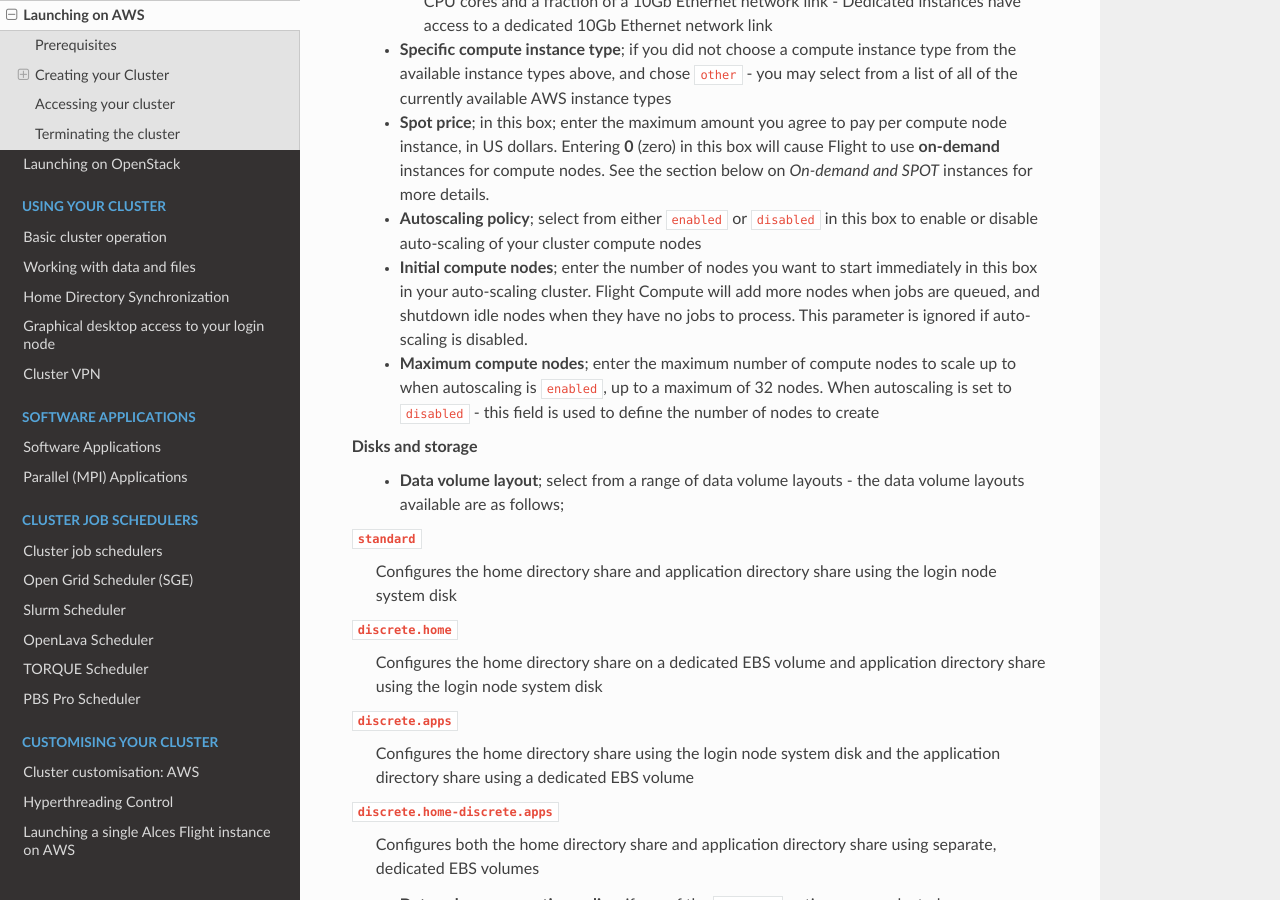
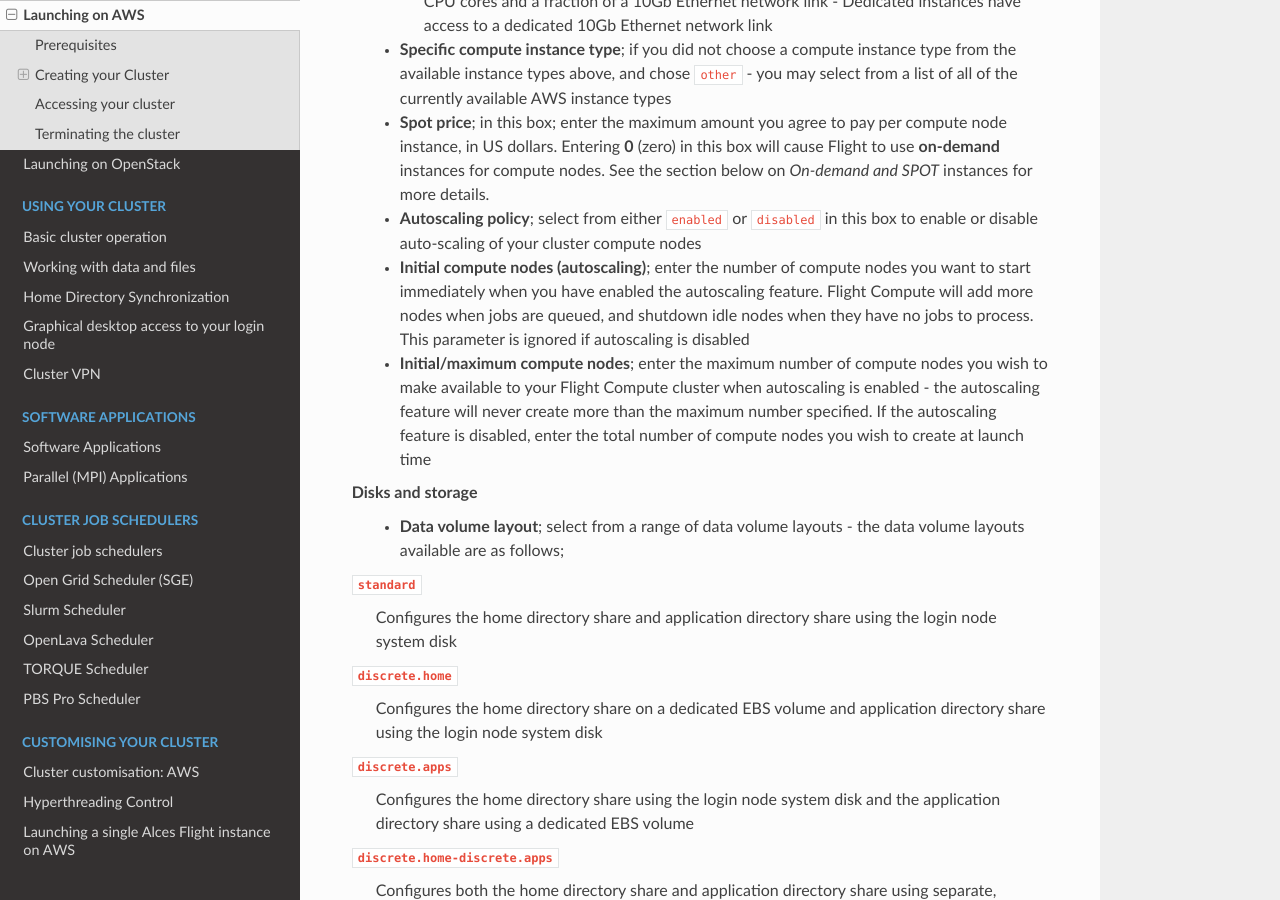
Before and after one commit to alces-software/flight-appliance-docs, a Sphinx documentation site: the page built from docs/source/launch-aws/launching_on_aws.rst, in a window 1280 px wide and 900 px high, scrolled down 5581 px. Built offline with Sphinx 7.4.7 and the Read the Docs theme 2.0.0, drawn with Linux system fonts in a browser that asks for light colours.

Commit message:
Update "launching on AWS" to reflect new autoscaling parameters

```diff
--- a/docs/source/launch-aws/launching_on_aws.rst
+++ b/docs/source/launch-aws/launching_on_aws.rst
@@ -119,8 +119,8 @@
   - **Specific compute instance type**; if you did not choose a compute instance type from the available instance types above, and chose ``other`` - you may select from a list of all of the currently available AWS instance types
   - **Spot price**; in this box; enter the maximum amount you agree to pay per compute node instance, in US dollars. Entering **0** (zero) in this box will cause Flight to use **on-demand** instances for compute nodes. See the section below on *On-demand and SPOT* instances for more details.
   - **Autoscaling policy**; select from either ``enabled`` or ``disabled`` in this box to enable or disable auto-scaling of your cluster compute nodes
-  - **Initial compute nodes**; enter the number of nodes you want to start immediately in this box in your auto-scaling cluster. Flight Compute will add more nodes when jobs are queued, and shutdown idle nodes when they have no jobs to process. This parameter is ignored if auto-scaling is disabled.
-  - **Maximum compute nodes**; enter the maximum number of compute nodes to scale up to when autoscaling is ``enabled``, up to a maximum of 32 nodes. When autoscaling is set to ``disabled`` - this field is used to define the number of nodes to create
+  - **Initial compute nodes (autoscaling)**; enter the number of compute nodes you want to start immediately when you have enabled the autoscaling feature. Flight Compute will add more nodes when jobs are queued, and shutdown idle nodes when they have no jobs to process. This parameter is ignored if autoscaling is disabled
+  - **Initial/maximum compute nodes**; enter the maximum number of compute nodes you wish to make available to your Flight Compute cluster when autoscaling is enabled - the autoscaling feature will never create more than the maximum number specified. If the autoscaling feature is disabled, enter the total number of compute nodes you wish to create at launch time
 
 **Disks and storage**
   - **Data volume layout**; select from a range of data volume layouts - the data volume layouts available are as follows;
```
